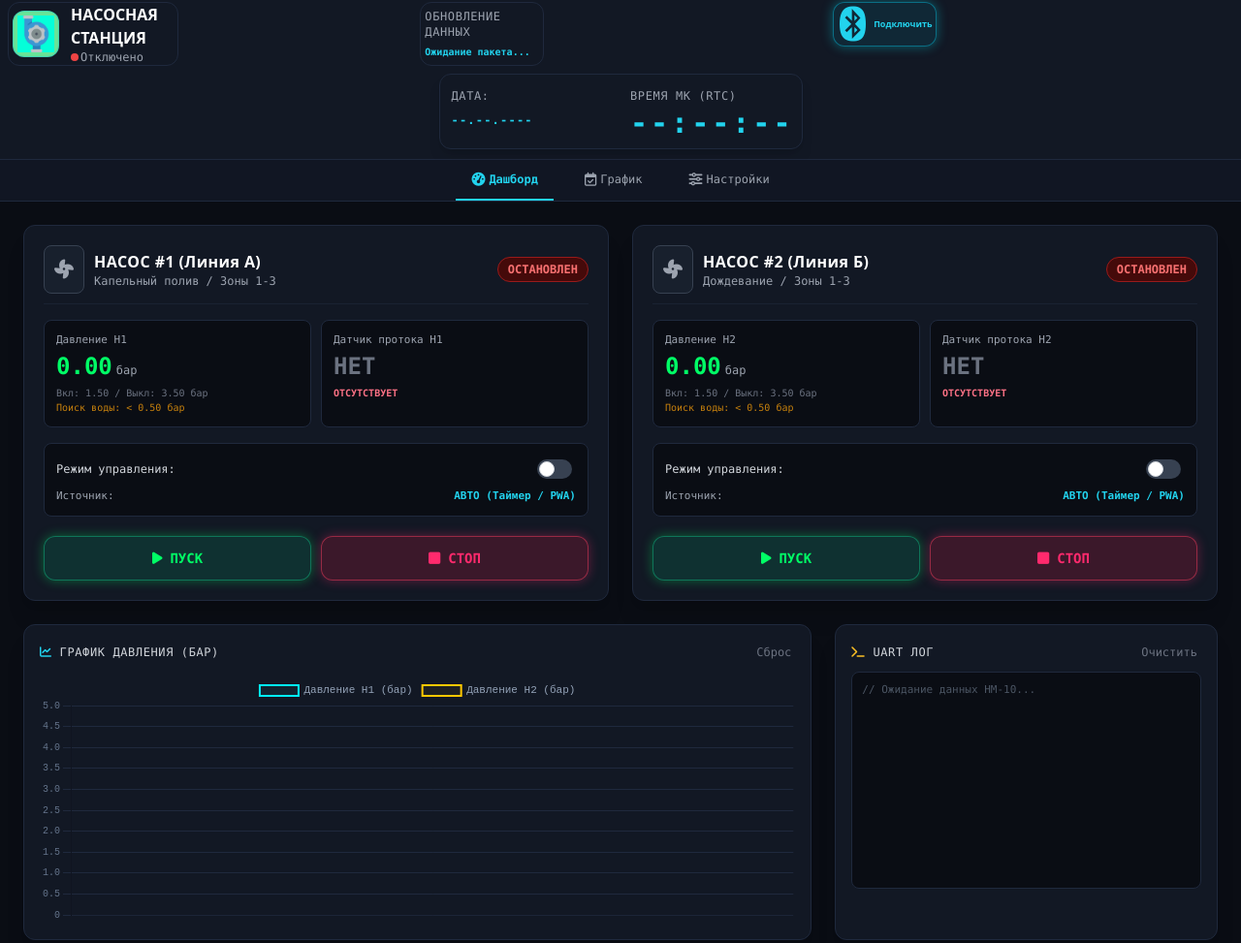
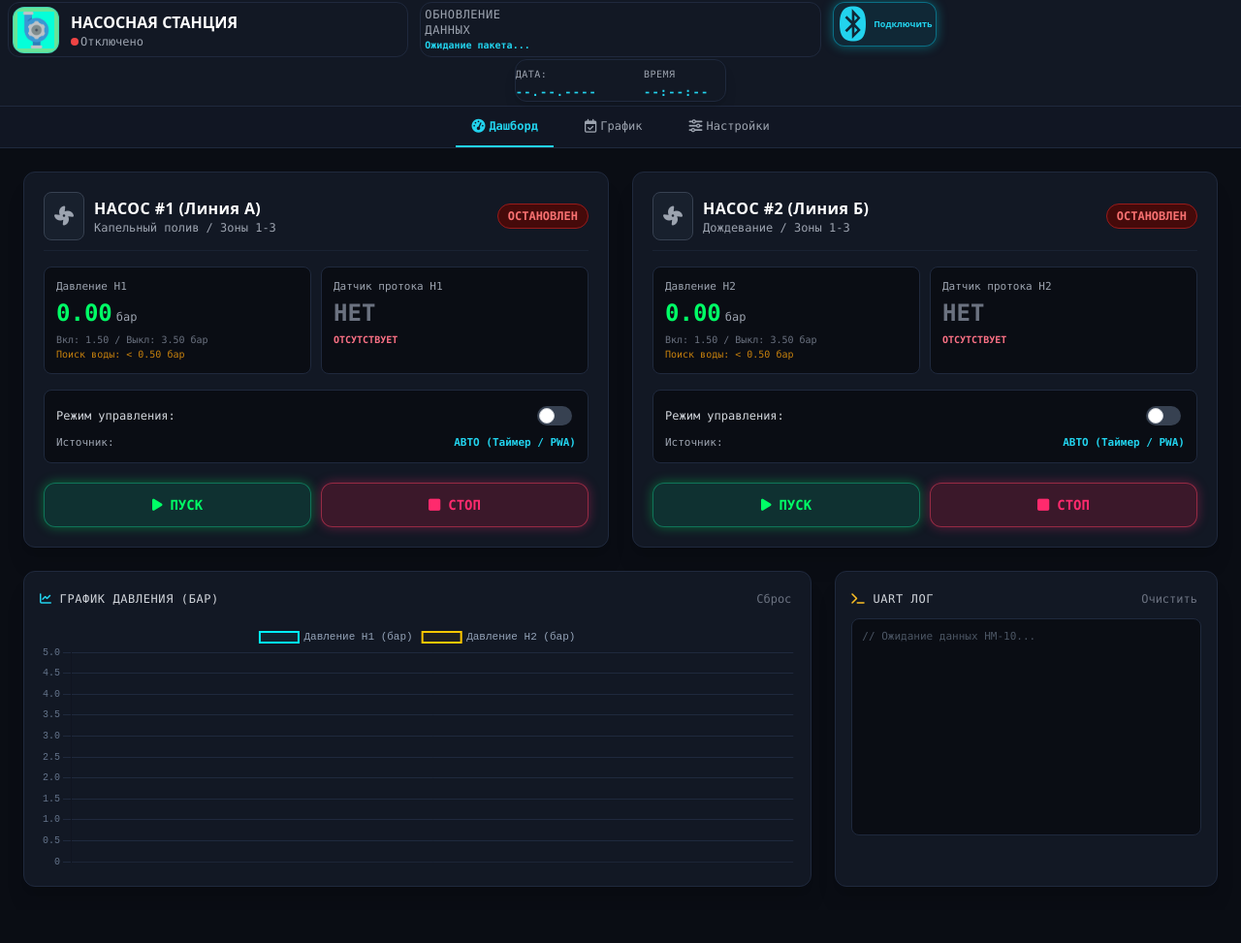
Before and after one commit to nsergey022/Web_Pump-v2, a plain HTML site: page index.html in a window 1280 px wide. Shown: the whole page at 97% size. After the commit the page ends 939 px from the top, so only its background shows below. Drawn offline with nearby package versions, Linux system fonts and the light colour scheme.

Commit message:
модификация размеров шапки 2

```diff
--- a/index.html
+++ b/index.html
@@ -55,7 +55,7 @@ top-0 z-50 shadow-md  ">
                                         <!-- <div class="flex justify-between space-x-1 "> -->
 <div  class="grid grid-cols-3 gap-3 "> <!-- class="grid grid-cols-1 sm:grid-cols-3 gap-3 md:gap-4" sm:grid-cols-3  md:gap-4-->
                 <!--блок графики насоса картинка насоса -->
-    <div class="flex items-center space-x-0.5 md:space-x-3 border border-cyber-border rounded-xl w-44 px-1 ">
+    <div class="flex items-center space-x-0.5 md:space-x-3 border border-cyber-border rounded-xl px-1 ">
 
         <div class="w-12 h-12 rounded-xl bg-cyan-950 border border-cyan-500/40 flex items-center justify-center shrink-0 p-1"
             style="background-color:#67e499 ;" >
@@ -72,7 +72,7 @@ top-0 z-50 shadow-md  ">
           </div>
     </div>
        <!-- блок обновления данных   -->
-       <div class="flex items-center  border border-cyber-border rounded-xl w-32 p-1 grid  grid-cols-1  ">
+       <div class="flex items-center  border border-cyber-border rounded-xl p-1 grid  grid-cols-1  ">
         <!-- justify-between w-44 h-20  shadow-lg  bg-cyber-panel p-3.5 md:p-4-->
    <div>
    <span class="text-[10px] md:text-xs font-mono text-gray-400 uppercase tracking-wider"><p>Обновление<br> данных</p> </span>
@@ -92,18 +92,20 @@ top-0 z-50 shadow-md  ">
    </div>
  </div>
         <!--вторая строка шапки   -->
-  <div class="flex justify-around py-2">
+  <div class="flex justify-around py-0.5">
 
-    <div class="grid grid-cols-2 bg-cyber-panel border border-cyber-border rounded-xl p-2 shadow-lg gap-5  ">
-        <!--space-y-0.5  -->
-        <div class="space-y-1.5 px-1" >
-        <span class="text-[10px] md:text-xs font-mono text-gray-400 uppercase tracking-wider">Дата: </span>
+    <div class="grid grid-cols-2 bg-cyber-panel border border-cyber-border rounded-xl p-0 shadow-lg gap-12  ">
+        <!-- class="px-1 space-y-0.5" -->
+        <div  >
+        <span class="text-[10px] font-mono text-gray-400 uppercase tracking-wider">Дата: </span>
         <div id="stm32DateDisplay" class="text-[12px] font-mono font-bold text-cyan-400 tracking-widest">--.--.----</div>
         <!-- text-xl md:text-3xl -->
-    </div>
+        </div>
+
         <div >
-            <span class="text-[10px] md:text-xs font-mono text-gray-400 uppercase tracking-wider">Время МК (RTC)</span>
-            <div id="stm32ClockDisplay" class="text-xl md:text-3xl font-mono font-bold text-cyan-400 tracking-widest">--:--:--</div>
+            <span class="text-[10px]  font-mono text-gray-400 uppercase tracking-wider">Время</span>
+            <div id="stm32ClockDisplay" class="text-[12px] font-mono font-bold text-cyan-400 tracking-widest">--:--:--</div>
+        <!--text-xl  -->
         </div>
 
     </div>
```
